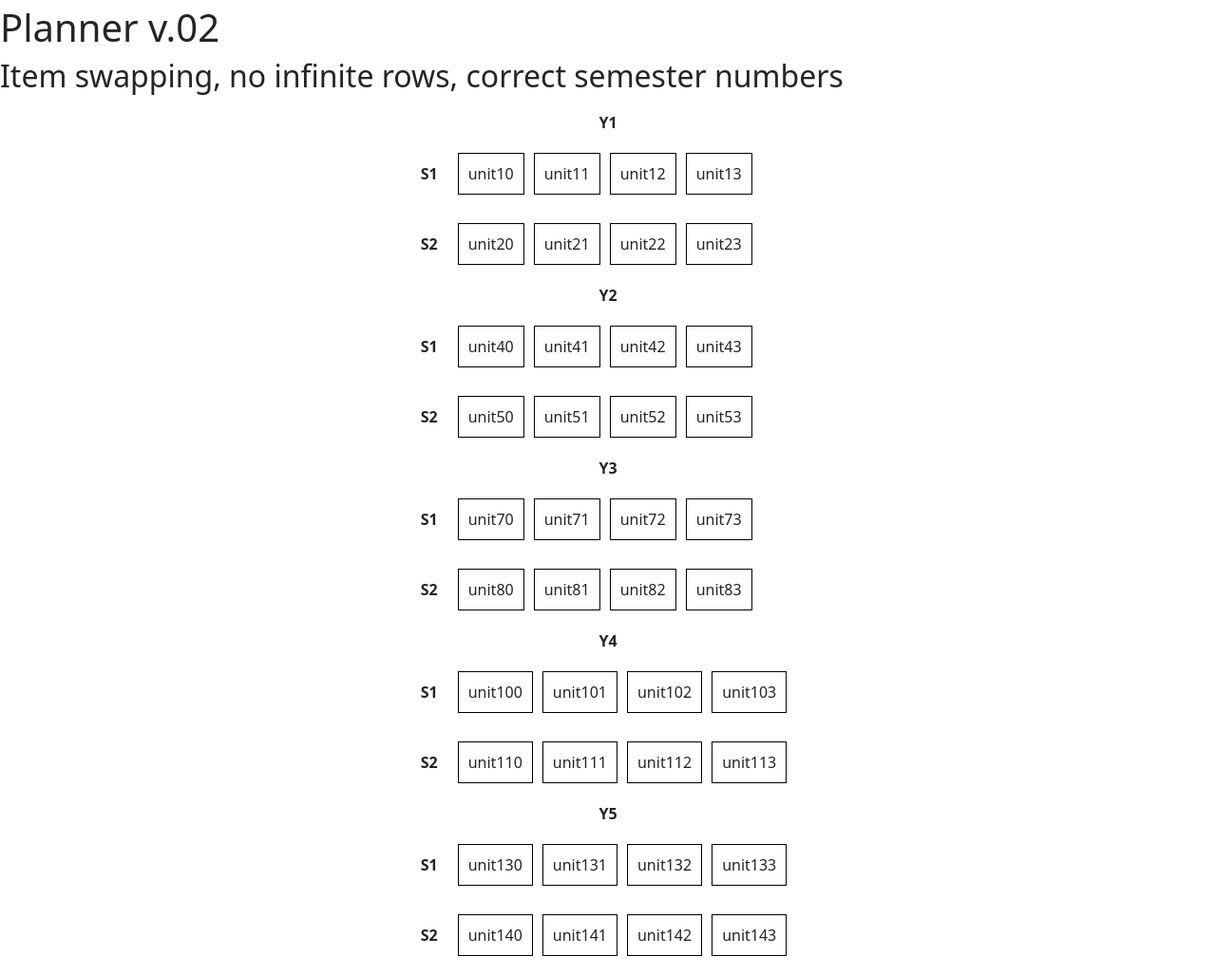
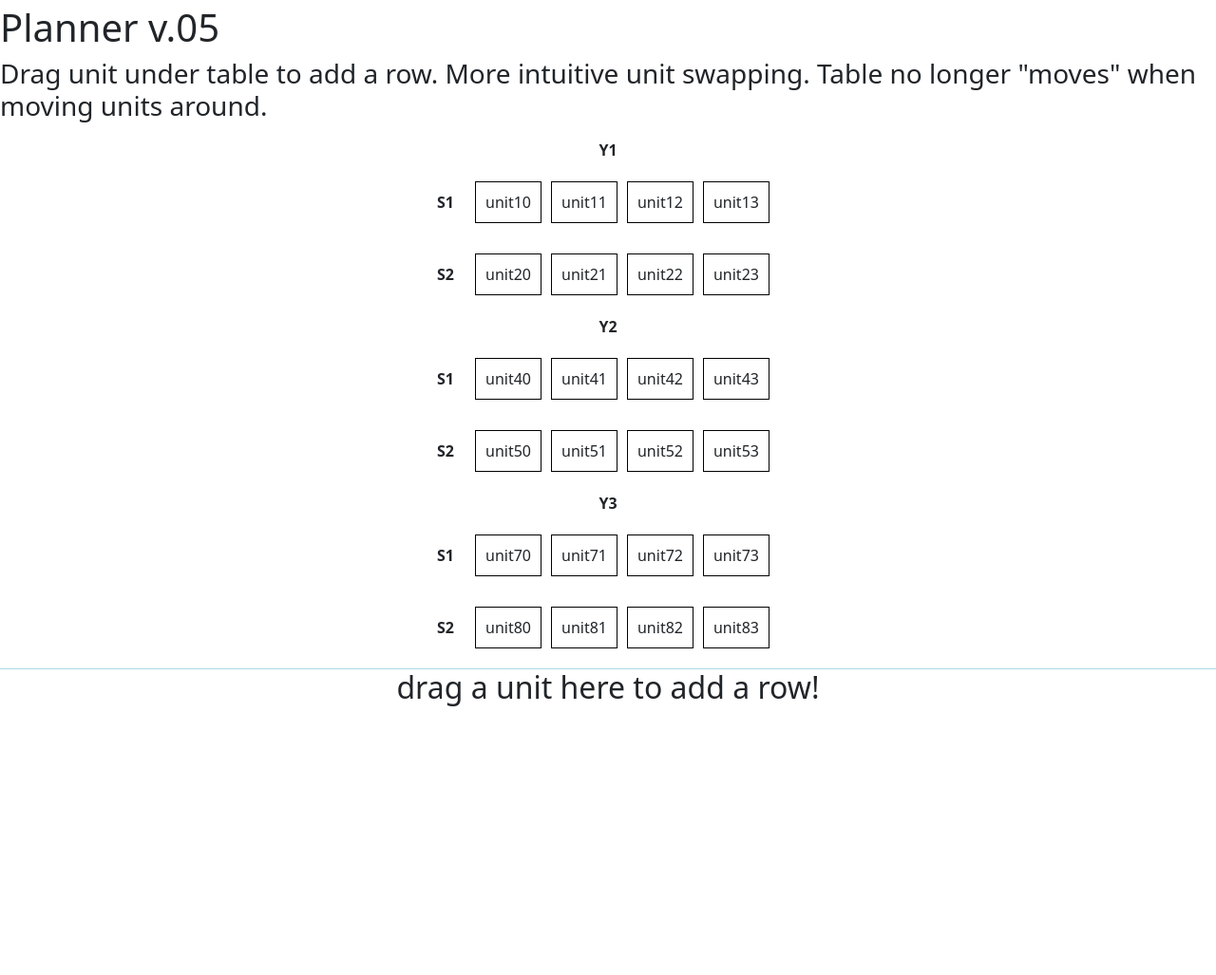
Before and after one commit to Haxinator/CITS3200Project, a Flask app: template app/templates/preferences.html in a window 1280 px wide. Shown: the part 51-1078 px from the top of the page at 95% size. After the commit the page ends 795 px from the top, so only its background shows below. Run offline with Flask 3, Linux system fonts and the light colour scheme; the template is opened without the code that fills it, so the values that code supplies are empty.

Commit message:
Rows added when unit dragged under table. Better unit swapping. Some minor graphic fixes/improvements.

```diff
--- a/app/static/css/planner.css
+++ b/app/static/css/planner.css
@@ -10,7 +10,14 @@ td:hover{
 tr div {
     width: 100%;
     min-width: 100px;
-    min-height: 50px;
+    min-height: 65px;
+    border: 1px dashed white;
+}
+
+.sensor {
+    width: 100%;
+    height: 100px;
+    border-top: 1px solid lightblue;
 }
 
 table {
@@ -32,3 +39,7 @@ table {
 .hide {
     display: none;
 }
+
+h2 {
+    text-align: center;
+}
--- a/app/static/js/planner.js
+++ b/app/static/js/planner.js
@@ -1,4 +1,6 @@
-makeTable(5);
+var year = 0; //may improve somehow.
+
+makeTable(3);
 
 function addToRoot(element)
 {
@@ -10,6 +12,22 @@ function addCellEvents(item)
 {
     item.addEventListener("dragstart", dragstart);
     item.addEventListener("dragend", dragend);
+}
+
+function makeSensor()
+{
+    sensor = document.createElement("div");
+    text = document.createElement("h2");
+    sensor.setAttribute("class", "sensor");
+
+    sensor.addEventListener("dragover", dragover);
+    sensor.addEventListener("dragenter", dragenter);
+    sensor.addEventListener("dragleave", dragleave);
+    sensor.addEventListener("drop", appendRow);
+
+    text.innerHTML = "drag a unit here to add a row!";
+    sensor.appendChild(text);
+    return sensor;
 }
 
 function makeCell(rowNum, colNum)
@@ -32,9 +50,9 @@ function makeRow(rowNum)
     let container = document.createElement("div");
     let head = document.createElement("th");
     let semesterNum = (rowNum % 3);
-    let yearNum = Math.trunc((rowNum/3) + 1);
+   // let yearNum = Math.trunc((rowNum/3) + 1);
     let semesterID = "S" + semesterNum;
-    let yearID = "Y" + yearNum;
+    let yearID = "Y" + year;
 
 
     head.innerHTML = semesterID;
@@ -55,12 +73,39 @@ function makeRow(rowNum)
     return row;
 }
 
-function makeYearRow(yearNum)
+function makeEmptyRow(rowNum)
+{
+    //instead of passing rowNum, pass number of semesters
+
+    let row = document.createElement("tr");
+    let container = document.createElement("div");
+    let head = document.createElement("th");
+    let semesterNum = (rowNum % 3);
+    //let yearNum = Math.trunc((rowNum/3) + 1);
+    let semesterID = "S" + semesterNum;
+    let yearID = "Y" + year;
+
+
+    head.innerHTML = semesterID;
+    container.setAttribute("id", yearID + semesterID);
+    row.appendChild(head);
+    row.appendChild(container);
+
+    container.addEventListener("dragover", dragover);
+    container.addEventListener("dragenter", dragenter);
+    container.addEventListener("dragleave", dragleave);
+    container.addEventListener("drop", drop);
+
+    return row;
+}
+
+function makeYearRow()
 {
     let row = document.createElement("tr");
     let head = document.createElement("th");
 
-    head.innerHTML = "Y" + (yearNum+1);
+    year++;
+    head.innerHTML = "Y" + year;
     head.setAttribute("colspan", "5");
     row.appendChild(head);
 
@@ -70,44 +115,53 @@ function makeYearRow(yearNum)
 function makeTable(CourseDuration)
 {
     let table = document.createElement("table");
+    table.setAttribute("id", "table");
 
     for(let i = 0; i<CourseDuration * 3; i++)
     {
         if(i % 3 == 0)
         {
-            table.appendChild(makeYearRow(i/3));
+            table.appendChild(makeYearRow());
         } else {
             table.appendChild(makeRow(i));
         }
     }
 
+
+    //make table then sensor underneath
     addToRoot(table);
+    addToRoot(makeSensor());
 }
 
 //--------------------- EVENT LISTENER FUNCTIONS -------------------------//
 
+//if your cursor (whilst dragging unit) is over the row add red lines.
 function dragover(e)
 {
     //prevent default to have drop cursor appear
     e.preventDefault();
-    e.currentTarget.classList.add("dragover");
+    e.target.classList.add("dragover");
 }
 
+//if your cursor (whilst dragging unit) enters the row add red lines.
 function dragenter(e)
 {
     e.preventDefault();
-    e.currentTarget.classList.add("dragover");
+    e.target.classList.add("dragover");
 }
 
+//if your cursor (whilst dragging unit) leaves the row, remove red lines.
 function dragleave(e)
 {
-    e.currentTarget.classList.remove("dragover");
+    e.target.classList.remove("dragover");
 }
 
+//When the item is dropped either place the unit in the row or swap it
+//if the row is full with the unit user is hovering over.
 function drop(e)
 {
     //currentTarget used instead of target to prevent cells being dropped into cells.
-    e.currentTarget.classList.remove("dragover");
+    e.target.classList.remove("dragover");
 
     //element id that was stored in datatransfer when drag started
     let id = e.dataTransfer.getData('text/plain');
@@ -124,13 +178,7 @@ function drop(e)
             e.target.appendChild(item);
         }
     } else {
-        //condition if hovering over cell
-        if(e.currentTarget.childElementCount < 4)
-        {
-            //insert item in the container before current cell user is targeting
-            e.currentTarget.insertBefore(item, e.target);
-        } else {
-            // swap units if container full
+            // swap units
             //create clone elements.
             let targetClone = e.target.cloneNode(true);
             let itemClone = item.cloneNode(true);
@@ -145,7 +193,6 @@ function drop(e)
             //add the event listeners to swapped units.
             addCellEvents(targetClone);
             addCellEvents(itemClone);
-        }
     }
 
     //show item
@@ -159,8 +206,30 @@ function dragstart(e)
     setTimeout(() => e.target.classList.add("hide"), 0);
 }
 
+//When drag ends, reveal the item.
 function dragend(e)
 {
     //put item back if not drop occured at end of drag.
     e.target.classList.remove("hide");
 }
+
+//adds a new row underneath the last row in the table when item dropped beneath row.
+function appendRow(e)
+{
+    //remove lines
+    e.target.classList.remove("dragover");
+    let table = document.getElementById("table");
+
+    //get currently dragged unit.
+    let id = e.dataTransfer.getData('text/plain');
+    let item = document.getElementById(id);
+
+    //make year and semester 1 and 2 rows.
+    table.appendChild(makeYearRow());
+    table.appendChild(makeEmptyRow(1));
+    table.appendChild(makeEmptyRow(2));
+
+    //add dragged unit in S1 of the new row
+    let semester1 = document.getElementById("Y" + year +"S1");
+    semester1.appendChild(item);
+}
--- a/app/templates/preferences.html
+++ b/app/templates/preferences.html
@@ -9,8 +9,8 @@
 
 
     <main id = "root">
-        <h1>Planner v.02</h1>
-        <h2> Item swapping, no infinite rows, correct semester numbers </h2>
+        <h1>Planner v.05</h1>
+        <h3>Drag unit under table to add a row. More intuitive unit swapping. Table no longer "moves" when moving units around.</h3>
     </main>
     <script type="text/javascript" src="{{ url_for('static', filename='js/planner.js') }}"></script>
 
```
Also changed, not shown: EngPreferences.py (line endings or trailing spaces), app/__init__.py (line endings or trailing spaces), app/routes.py (line endings or trailing spaces), app/static/css/getStarted.css (line endings or trailing spaces), app/static/css/index.css (line endings or trailing spaces), app/templates/base.html (line endings or trailing spaces), app/templates/getStarted.html (line endings or trailing spaces), app/templates/index.html (line endings or trailing spaces), config.py (line endings or trailing spaces), requirements.txt (line endings or trailing spaces), 2 other files.
